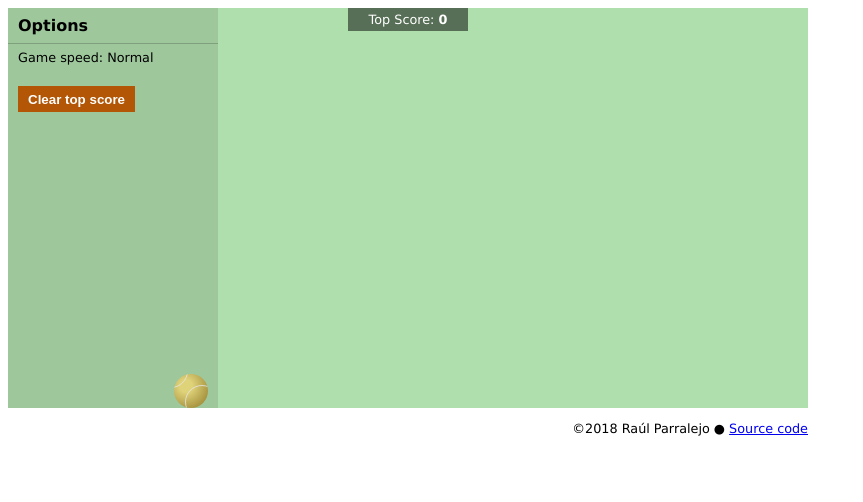
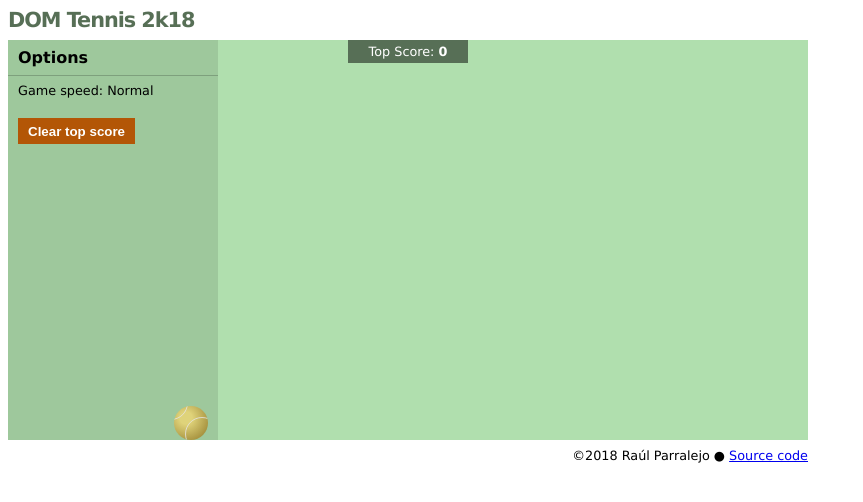
Before and after one commit to raohmaru/DOM-Tennis-2k18, a website with bundled scripts: page src/index.html in a window 1280 px wide. Shown: the whole page, without its empty margins (0-863 px from the left). Built offline with nearby package versions, Linux system fonts and the light colour scheme; some packages are replaced by stand-ins of ours.

Commit message:
Improved page title and footer

```diff
--- a/src/css/layout.css
+++ b/src/css/layout.css
@@ -1,3 +1,11 @@
 .wrapper {
 	max-width: 800px;
 }
+
+.page-title {
+	margin: 0.2em 0 0.4em;
+}
+
+.page-footer {
+	margin-top: 0.5em;
+}
--- a/src/css/main.css
+++ b/src/css/main.css
@@ -11,6 +11,7 @@
 @import '../modules/buttons/default.css';
 @import '../modules/footer/default.css';
 @import '../modules/options/default.css';
+@import '../modules/title/default.css';
 
 /* Themes */
 @import 'themes/theme.default.css';
--- a/src/index.html
+++ b/src/index.html
@@ -11,6 +11,8 @@
 <body>
 
 <div class="wrapper">
+	<h1 class="page-title">DOM Tennis 2k18</h1>
+
 	<main class="gameboard gameboard--default" role="main">
 		<header class="ranking">
 			Top Score: <span class="ranking__top">0</span>
@@ -45,7 +47,7 @@
 	</main>
 
 	<footer class="page-footer" role="contentinfo">
-		<p class="copyright">&copy;2018 Raúl Parralejo &#9679; <a href="https://github.com/raohmaru/DOM-Tennis-2k18" target="_blank">Source code</a></p>
+		<div class="copyright align-right">&copy;2018 Raúl Parralejo &#9679; <a href="https://github.com/raohmaru/DOM-Tennis-2k18" target="_blank">Source code</a></div>
 	</footer>
 </div>
 
--- a/src/modules/footer/default.css
+++ b/src/modules/footer/default.css
@@ -1,4 +1,3 @@
 .copyright {
 	font-size: var(--fzSmall);
-	text-align: right;
 }
--- /dev/null
+++ b/src/modules/title/default.css
@@ -0,0 +1,5 @@
+.page-title {
+	font-size: 1.3em;
+	letter-spacing: -0.05em;
+	color: #576f56;
+}
```
